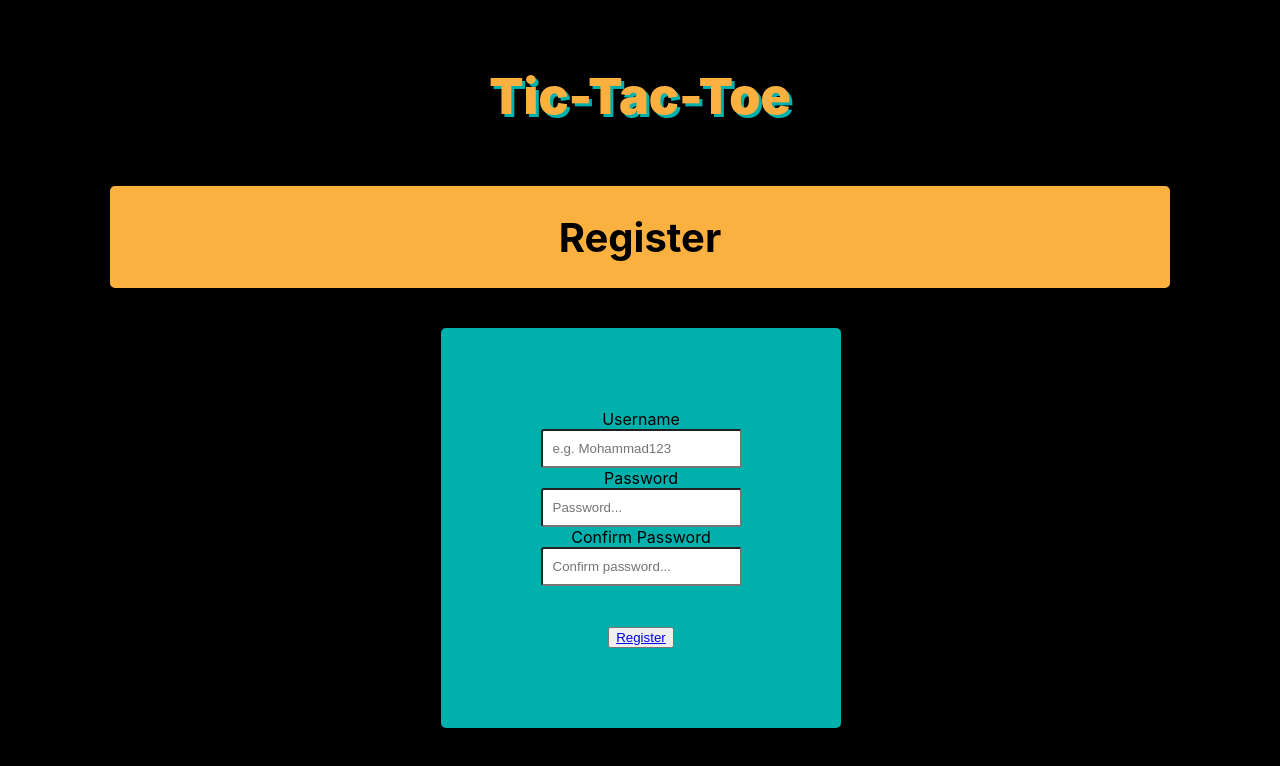
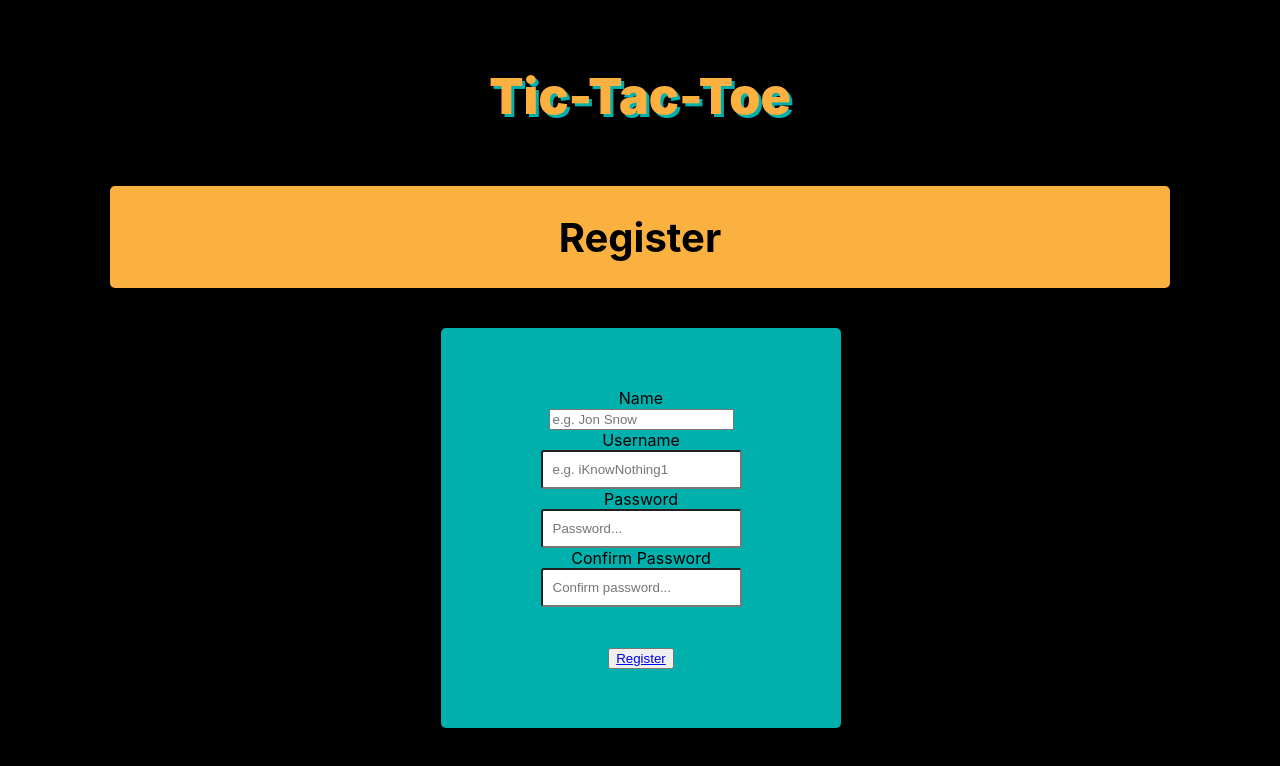
Before and after one commit to WebAhead12/Tic-Tac-Toe, a React (Create React App) app: page /users/register in a window 1280 px wide. Shown: the top 766 px of the page. Built offline with nearby package versions, Linux system fonts and the light colour scheme.

Commit message:
added a few things to register

```diff
--- a/src/Components/Login/login.jsx
+++ b/src/Components/Login/login.jsx
@@ -51,10 +51,6 @@ function LoginPage(props) {
     }
   }, []);
 
-  const logout = () => {
-    localStorage.removeItem("access_token");
-  };
-
   return (
     <div className="bigone">
       <div className="GameTitle">
@@ -63,7 +59,7 @@ function LoginPage(props) {
       <div className="logintitle">
         <h1 className="title"> Log-in</h1>
       </div>
-      <div className="login">
+      <div className="register">
         <form onSubmit={onSubmit}>
           <label htmlFor="username">Username</label>
           <br />
--- a/src/Components/Register/register.jsx
+++ b/src/Components/Register/register.jsx
@@ -41,25 +41,40 @@ function RegisterPage() {
       </div>
       <div className="login">
         <form onSubmit={onSubmit}>
+          <label htmlFor="name1">Name</label>
+          <br />
+          <input
+            type="text"
+            className="name1"
+            name="name1"
+            placeholder="e.g. Jon Snow"
+            onChange={onChange("name1")}
+            value={RegisterPage.name1}
+            required
+          />
+          <br />
           <label htmlFor="username">Username</label>
           <br />
           <input
             type="text"
             className="username"
             name="username"
-            placeholder="e.g. Mohammad123"
+            placeholder="e.g. iKnowNothing1"
             onChange={onChange("username")}
             value={RegisterPage.username}
+            required
           />
           <br />
           <label htmlFor="password">Password</label>
           <br />
           <input
             type="password"
+            name="password"
             className="password"
             placeholder="Password..."
             onChange={onChange("password")}
             value={RegisterPage.password}
+            required
           />
           <br />
           <label htmlFor="confirmPassword">Confirm Password</label>
@@ -67,9 +82,11 @@ function RegisterPage() {
           <input
             type="password"
             className="ConfirmPassword"
+            name="ConfirmPassword"
             placeholder="Confirm password..."
             onChange={onChange("confirmPassword")}
             value={RegisterPage.confirmPassword}
+            required
           />
           <br />
           <br />
```
